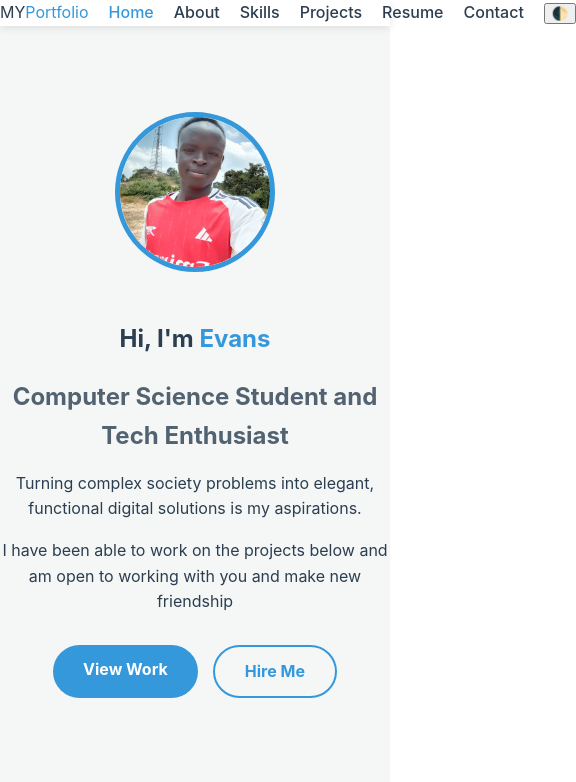
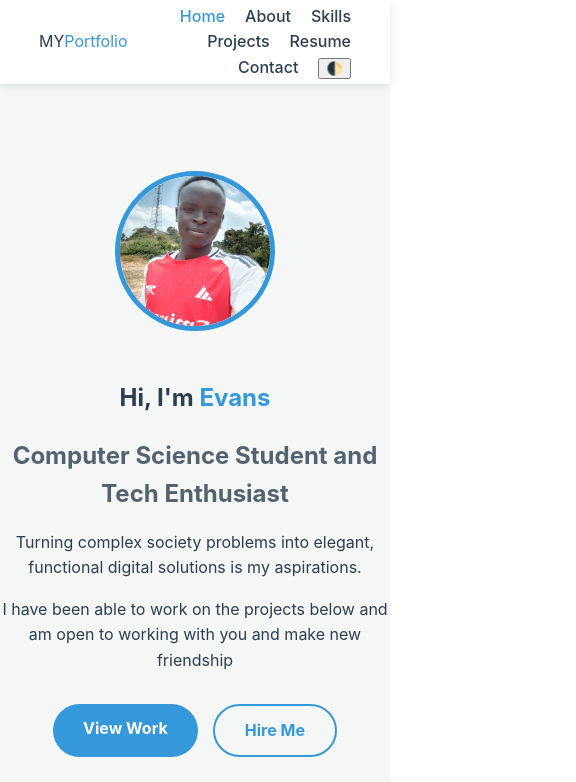
Before and after one commit to Eva104-byte/portfolio, a plain HTML site: page index.html in a window 390 px wide. Shown: the top 782 px of the page, 576 px wide, since content can reach past the window. Drawn offline with Linux system fonts and the light colour scheme.

Commit message:
responsiveness update V2

```diff
--- a/css/style.css
+++ b/css/style.css
@@ -32,39 +32,18 @@ body {
 .highlight { color: var(--primary); }
 
 /* NAVIGATION */
-/* nav {
-    display: flex;
-    justify-content: space-between;
-    align-items: center;
-    padding: 0 10%;
-    height: 70px;
-    width: 100%;
-    background: var(--nav);
-    backdrop-filter: blur(10px);
-    position: sticky;
-    top: 0;
-    z-index: 1000;
-    box-shadow: 0 2px 10px rgba(0,0,0,0.1);
-}
 
-.nav-links { display: flex; list-style: none; align-items: center; }
-.nav-links li { margin-left: 0px; }
-.nav-link {
-    text-decoration: none;
-    color: var(--text);
-    font-weight: 500;
-    transition: var(--transition);
-}
-.nav-link:hover, .nav-link.active { color: var(--primary); } */
 nav {
   display: flex;
   justify-content: space-between;
   align-items: center;
+  height: 10vh;
   max-width: 100%;
+  padding: 0 10%;
   box-sizing: border-box; /* Includes padding inside the 100% width */
   background: var(--nav);
   backdrop-filter: blur(10px);
-  position: sticky; /* Uncommented and active */
+  position: sticky;
   top: 0;
   z-index: 1000;
   box-shadow: 0 2px 10px rgba(0,0,0,0.1);
@@ -72,10 +51,13 @@ nav {
 
 .nav-links {
   display: flex;
-  list-style: none;
-  align-items: center;
+  list-style:none;
+  align-items: right;
   margin: 0;
   padding: 0;
+  flex-wrap:wrap;
+  justify-content: flex-end;
+
 }
 
 .nav-links li {
@@ -179,7 +161,8 @@ nav {
 /* CONTACT */
 .contact-wrapper {
     display: grid;
-    grid-template-columns: 1fr 300px;
+    grid-template-columns: repeat(auto-fit, minmax(150px, 1fr));
+    /* grid-template-columns: 1fr 300px; */
     gap: 40px;
     align-items: start;
 }
@@ -208,7 +191,7 @@ input, textarea {
 .social-links {
     display: flex;
     flex-direction: column;
-    gap: 20px;
+    gap: 5px;
     font-size: 2rem;
 }
 
```
